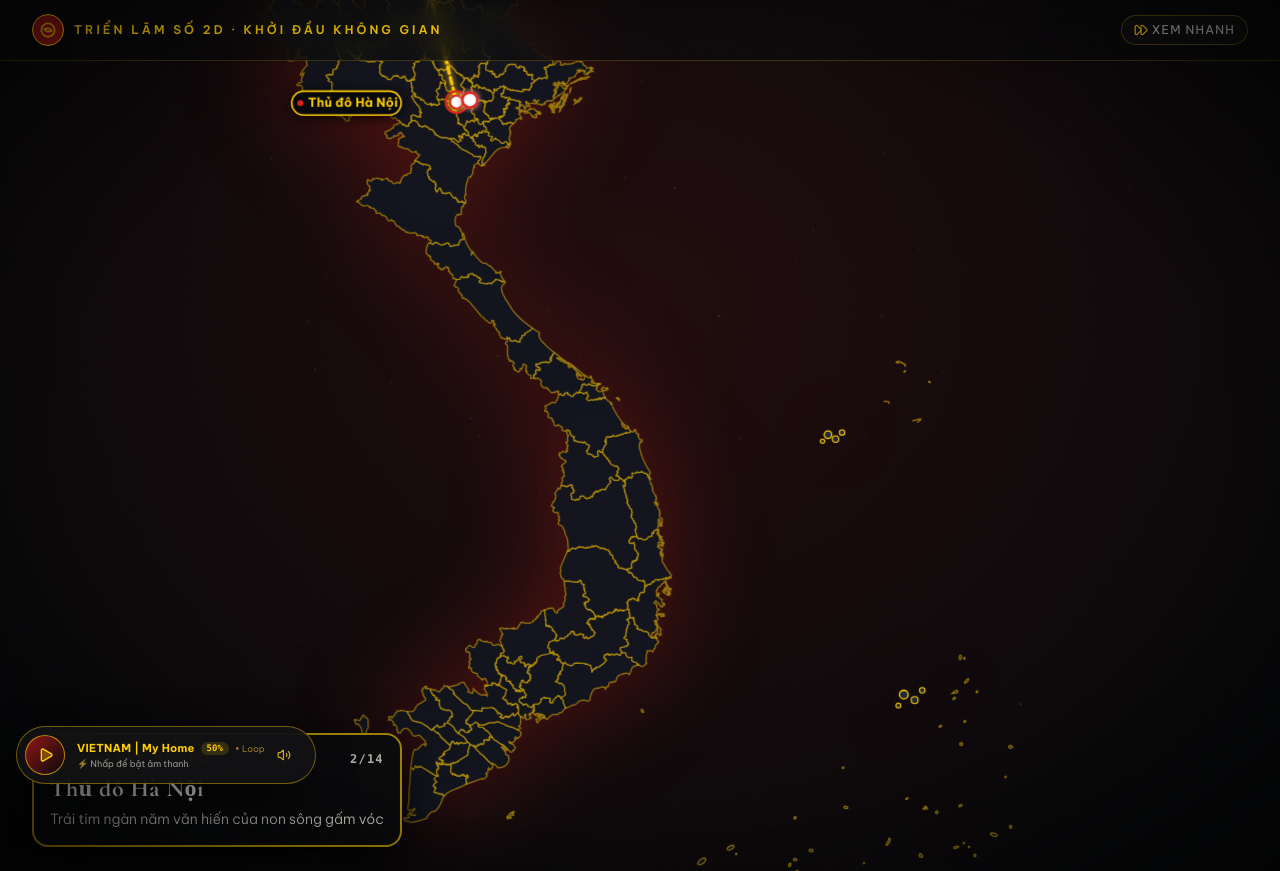
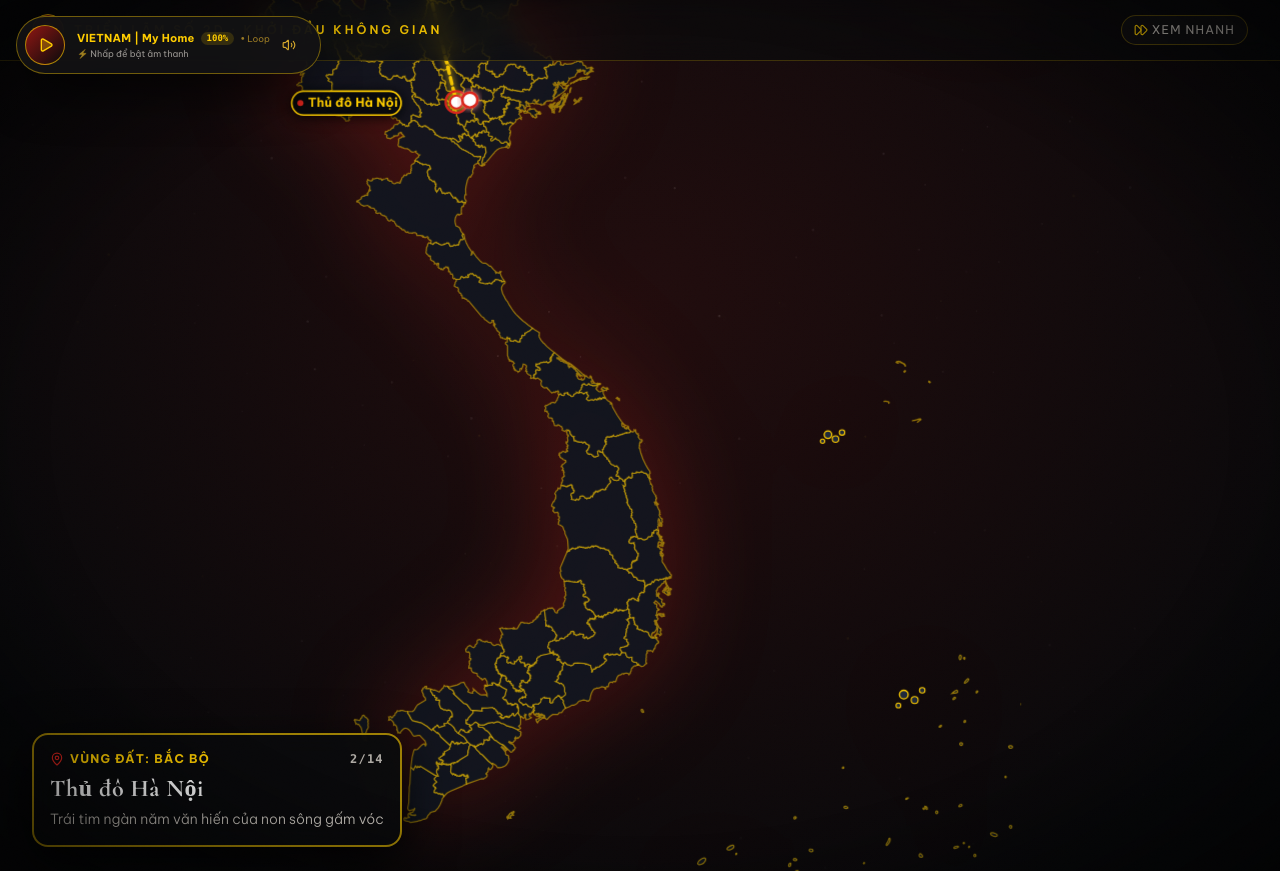
Before and after one commit to Lilkremxxxx/2dinfomuseumml131, a React (Vite) app: page / in a window 1280 px wide. Built offline with nearby package versions, Linux system fonts and the light colour scheme; a web font is replaced by a local one.

Commit message:
fix: move music controls and raise default volume

```diff
--- a/src/components/BackgroundMusic.jsx
+++ b/src/components/BackgroundMusic.jsx
@@ -2,7 +2,7 @@
 import { Music, Volume2, Volume1, VolumeX, Play, Pause, RotateCcw } from 'lucide-react';
 
 const YT_VIDEO_ID = 'NSnkb1IAjbE';
-const DEFAULT_VOLUME = 50; // 50% volume as requested
+const DEFAULT_VOLUME = 100;
 
 export default function BackgroundMusic() {
   const [isPlaying, setIsPlaying] = useState(false);
@@ -302,7 +302,7 @@
       {/* Floating Background Music Controller Widget */}
       <aside
         aria-label="Điều khiển nhạc nền triển lãm"
-        className={`fixed bottom-4 left-4 z-50 transition-all duration-300 select-none ${
+        className={`fixed top-4 left-4 z-50 transition-all duration-300 select-none ${
           isExpanded ? 'w-80' : 'w-auto'
         }`}
       >
```
